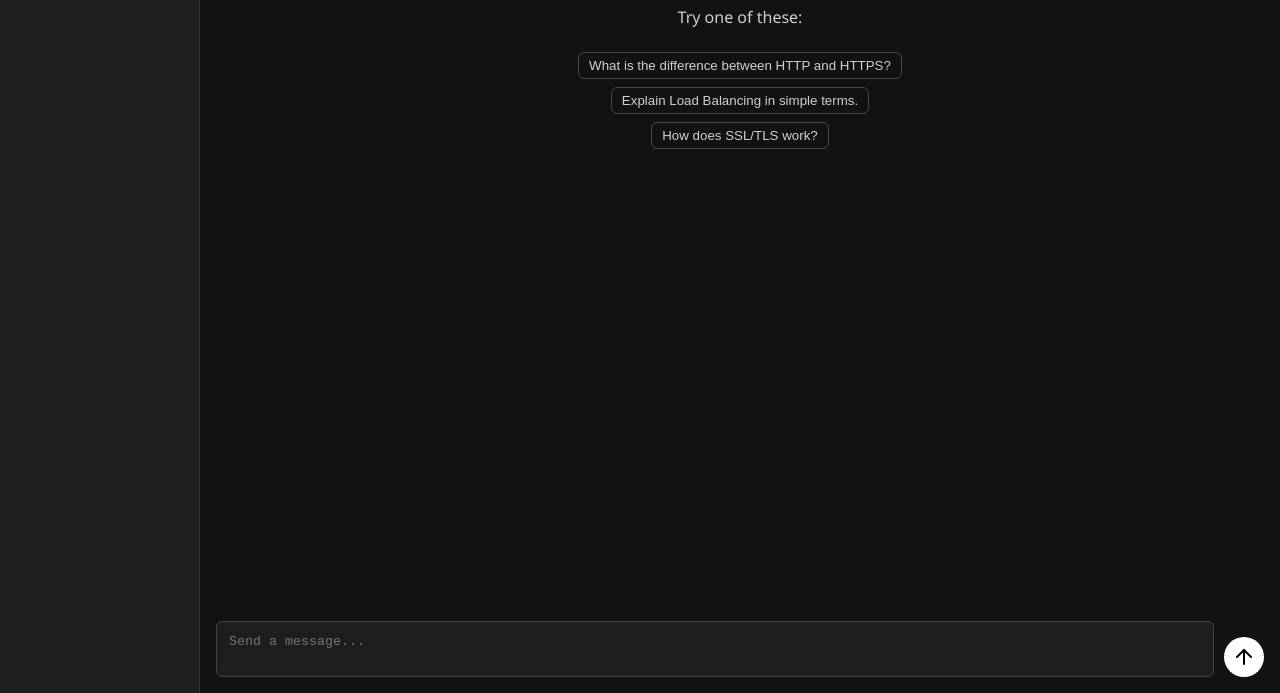
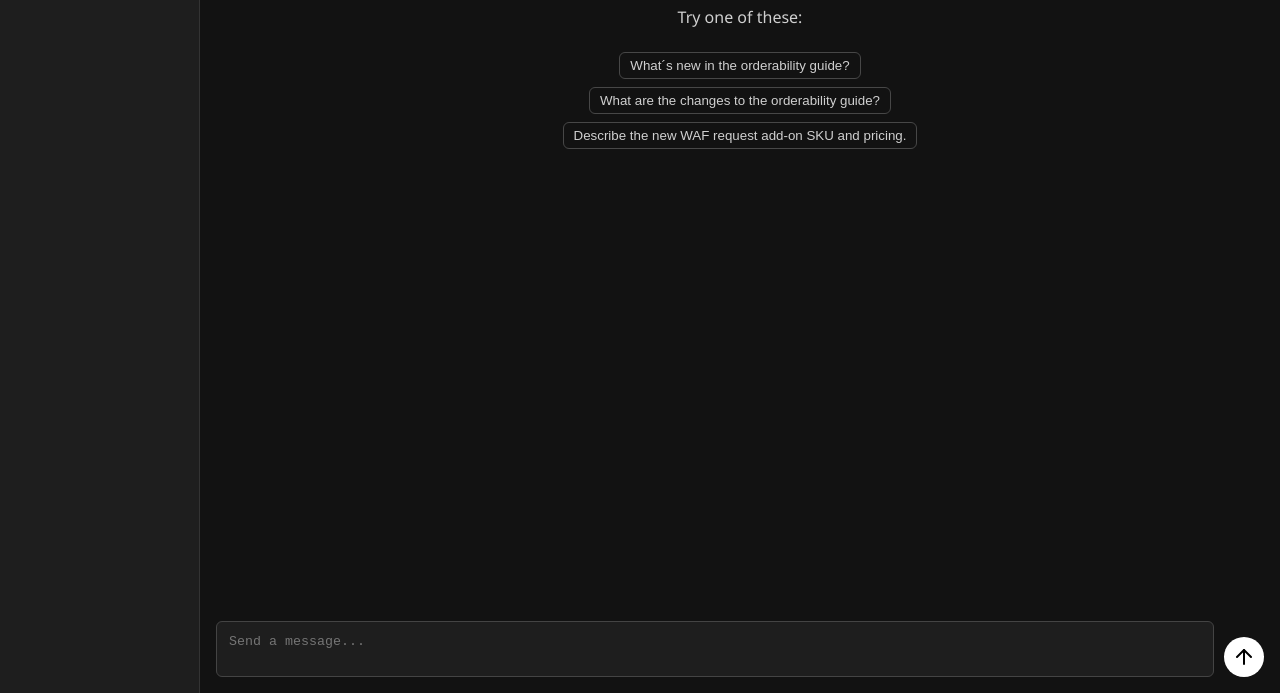
Before and after one commit to joelhh17/SALESGPT, a plain HTML site: page index.html in a window 1280 px wide. Shown: the part 107-800 px from the top of the page. Drawn offline with nearby package versions, Linux system fonts and the light colour scheme.

Commit message:
Updated prompt suggestions

```diff
--- a/index.html
+++ b/index.html
@@ -64,9 +64,9 @@
         <!-- PROMPT SUGGESTIONS -->
         <div id="prompt-suggestions" class="prompt-suggestions">
             <p>Try one of these:</p>
-            <button onclick="suggestPrompt('What is BIG-IP?')">What is the difference between HTTP and HTTPS?</button>
-            <button onclick="suggestPrompt('Explain Load Balancing in simple terms.')">Explain Load Balancing in simple terms.</button>
-            <button onclick="suggestPrompt('How does SSL/TLS work?')">How does SSL/TLS work?</button>
+            <button onclick="suggestPrompt('What is BIG-IP?')">What´s new in the orderability guide?</button>
+            <button onclick="suggestPrompt('Explain Load Balancing in simple terms.')">What are the changes to the orderability guide?</button>
+            <button onclick="suggestPrompt('How does SSL/TLS work?')">Describe the new WAF request add-on SKU and pricing.</button>
         </div>
 
         <!-- CHAT AREA -->
```
